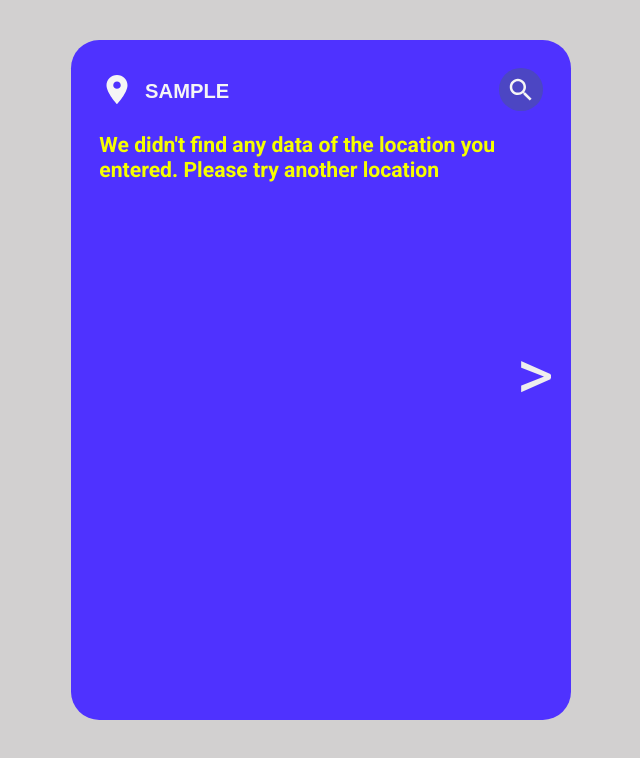
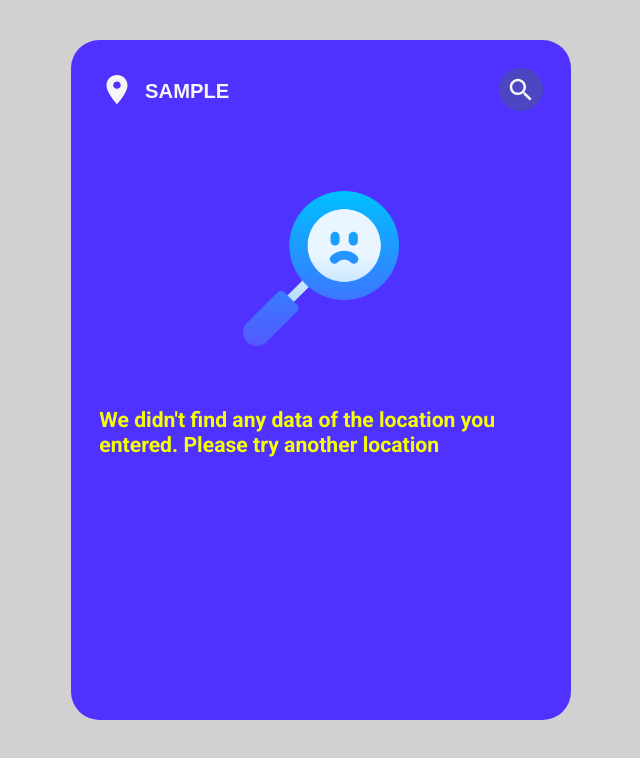
Before and after one commit to NgocPMT/js-weather-app, a website built with webpack: page src/template.html in a window 1280 px wide. Both pictures are taken after typing "Sample" into the empty fields and a click on the button 839 px from the left and 379 px from the top of the page. Shown: the whole page, without its empty margins (319-959 px from the left). Built offline with nearby package versions, Linux system fonts and the light colour scheme; no server answers.

Commit message:
enhance error handling: add not found icon, hide prev and next button

```diff
--- a/src/css/style.css
+++ b/src/css/style.css
@@ -20,7 +20,7 @@ main {
 
 .main-wrapper {
   margin: 1rem auto;
-  padding: 2rem 2rem 2.75rem 2rem;
+  padding: 2rem 2rem;
   border: none;
   border-radius: 2rem;
   width: min(85vmin, 500px);
@@ -242,6 +242,12 @@ section#search #weather-search-button img {
   color: rgb(246, 255, 0);
 }
 
+#not-found-icon {
+  margin-top: 10vh;
+  margin-bottom: 5vh;
+  width: 35%;
+}
+
 @keyframes bouncing {
   0% {
     transform: translateY(0.25rem);
--- a/src/displayController.js
+++ b/src/displayController.js
@@ -2,6 +2,7 @@ import getWeather from "./fetchController";
 import "./css/style.css";
 import humidityIcon from "./img/humidity.svg";
 import windSpeedIcon from "./img/wind-speed.svg";
+import notFoundIcon from "./img/not-found.png";
 import loadingGif from "./img/loading.gif";
 import { format } from "date-fns";
 
@@ -70,7 +71,14 @@ const renderUI = async (location) => {
     }
   } catch (err) {
     console.log(err);
-    weatherContent.innerHTML = `<p class="error-message">We didn't find any data of the location you entered. Please try another location</p>`;
+    weatherContent.innerHTML = `
+    <img src=${notFoundIcon} alt="not found" id="not-found-icon"/>
+    <p class="error-message">We didn't find any data of the location you entered. Please try another location</p>`;
+    const prevButton = document.querySelector(".prev");
+    const nextButton = document.querySelector(".next");
+    prevButton.className = "prev hidden";
+    nextButton.className = "next hidden";
+    isFirstRendered = true;
   }
   loadingModal.close();
   weatherContent.className = "";
```
